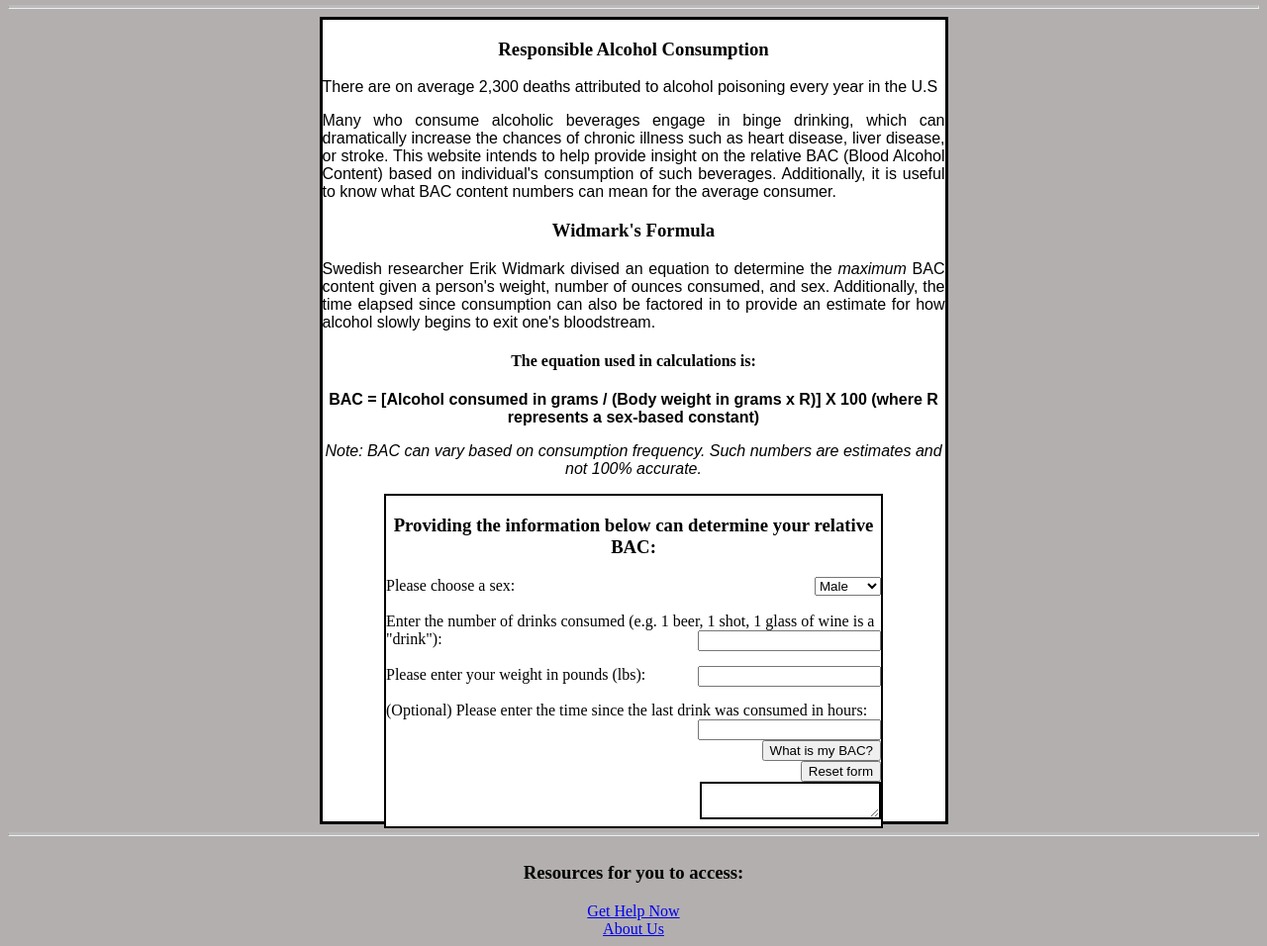
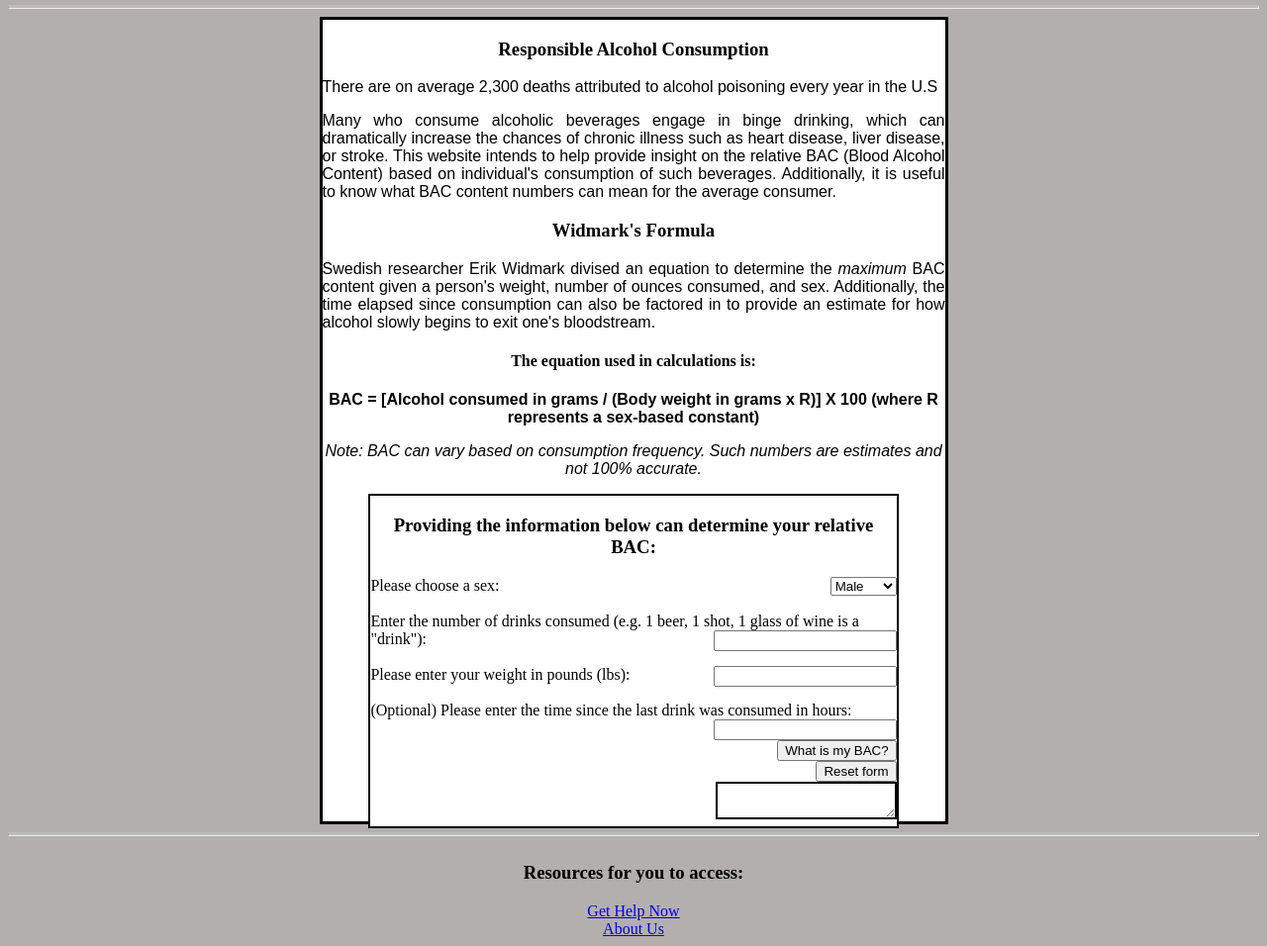
Before and after one commit to andrewhazel/andrewhazel.github.io, a plain HTML site: page index.html in a window 1280 px wide. Shown: the part 78-1034 px from the top of the page at 99% size. Drawn offline with Linux system fonts and the light colour scheme.

Commit message:
Updated width of results form.

```diff
--- a/css/bacForm.css
+++ b/css/bacForm.css
@@ -75,7 +75,7 @@ select {
 }
 
 .results-padding-block-form{
-    width: 10%;
+    width: 7.5%;
 }
 
 .results{
@@ -92,7 +92,7 @@ select {
 }
 
 .results-form{
-    width: 80%;
+    width: 85%;
     display: inline-block;
     border: 2px solid black;
     background-color: white;
```
